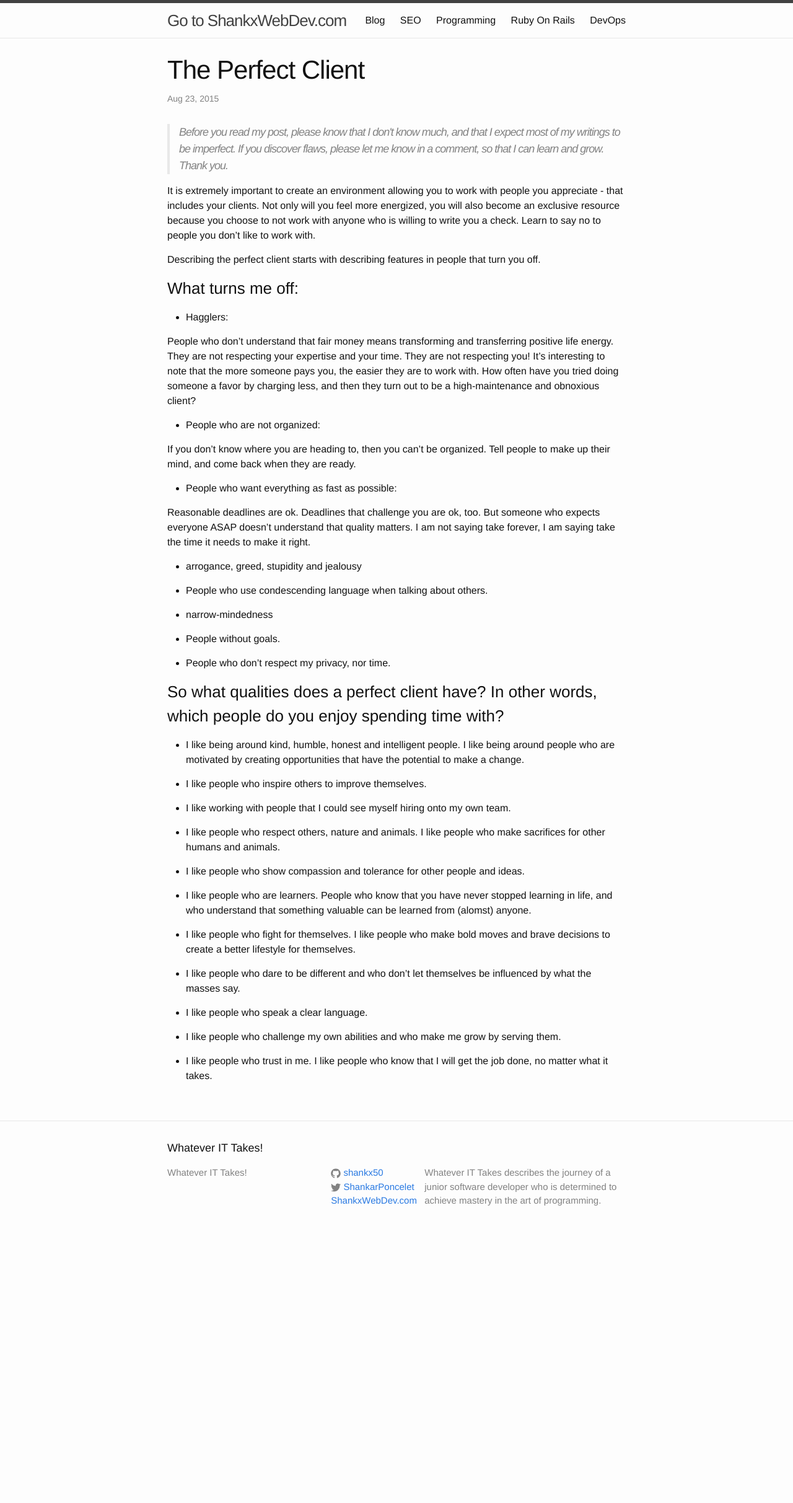
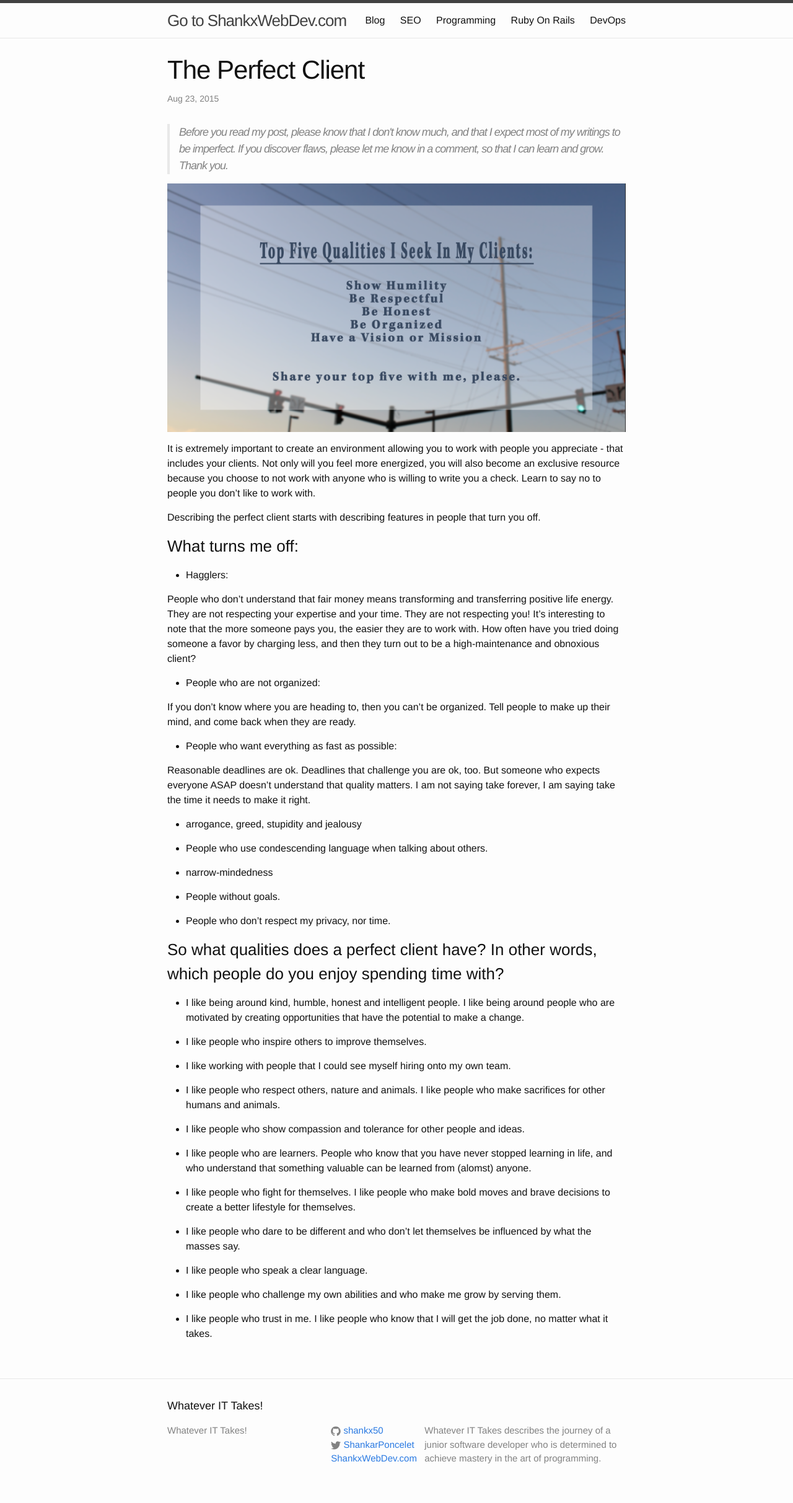
Before and after one commit to shankx50/shankx50.github.io, a Jekyll site: the page built from _posts/2015-08-23-perfect-client.markdown, in a window 1280 px wide. Shown: the whole page at 62% size. Built offline with Jekyll 4.4.1, drawn with Linux system fonts in a browser that asks for light colours; comment, search, counter and statistics services are not loaded; before the commit the page ends 2009 px from its top, so only the background shows below that.

Commit message:
perfect_c pic added

```diff
--- a/_posts/2015-08-23-perfect-client.markdown
+++ b/_posts/2015-08-23-perfect-client.markdown
@@ -6,6 +6,8 @@ categories: miscellaneous
 permalink: /perfect-client
 ---
 {% include stupid.html %}
+
+![Top Five Qualities I Seek In My Clients](/assets/perfect_client.png)
 
 It is extremely important to create an environment allowing you to work with people you appreciate - that includes your clients. Not only will you feel more energized, you will also become an exclusive resource because you choose to not work with anyone who is willing to write you a check. Learn to say no to people you don't like to work with.
 
```
Also changed, not shown: assets/perfect_client.png (added).
